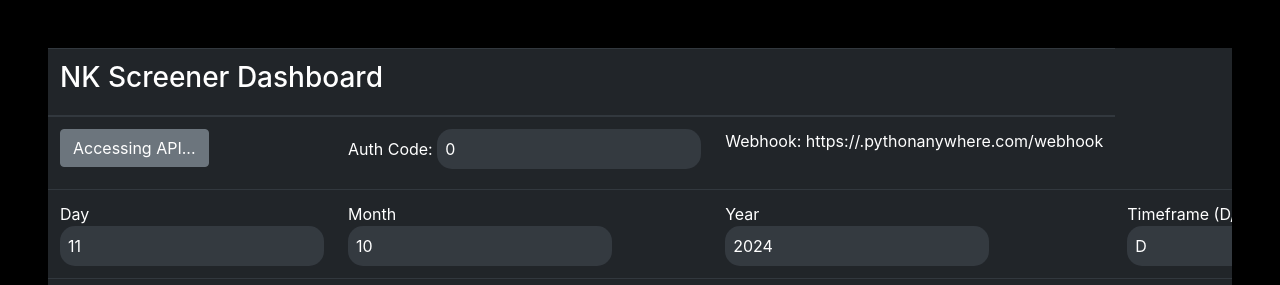
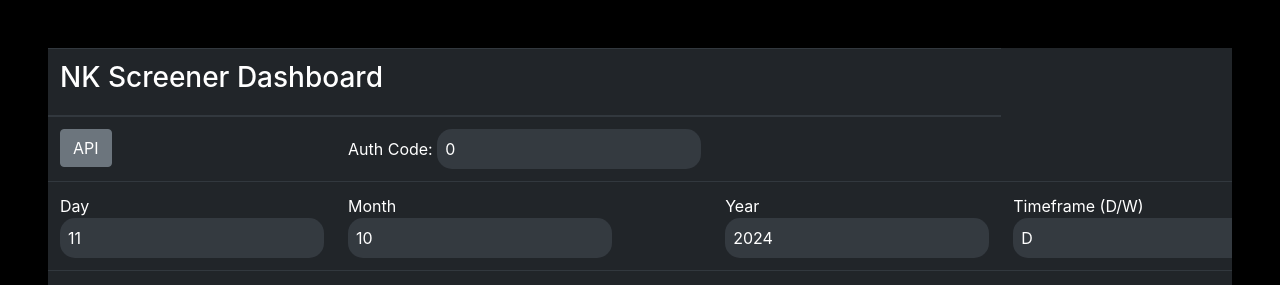
Before and after one commit to chrismjacobs/NKscreener, a Flask app: template templates/alertdash.html in a window 1280 px wide. Shown: the top 285 px of the page. Run offline with Flask 2, Linux system fonts and the light colour scheme; the template is opened without the code that fills it, so the values that code supplies are empty; some libraries are stand-ins or nearby versions.

Commit message:
remove webhook

```diff
--- a/templates/alertdash.html
+++ b/templates/alertdash.html
@@ -31,7 +31,7 @@
                             <td class="" scope="row"><span @click="">Auth Code: </span>
                                 <input type="number" class="bg-dark text-white input1" v-model="passcode"> </input>
                             </td>
-                            <td class="" style="width:20%">
+                            <td class="" style="width:20%;display:none">
                                 Webhook: <span id="copywebhook1" @click="copyWebhook()">[[getWebhook(1)]]</span> <br> <br>
                             </td>
                         </tr>
@@ -144,13 +144,6 @@ let vue = new Vue({
         let code = localStorage.getItem('code')
 
 
-        if (code) {
-            this.passcode = code
-            localStorage.removeItem("code")
-            this.getData()
-
-        }
-
         this.month = new Date().getMonth() + 1
 
         if (new Date().getDate() == 1) {
@@ -163,7 +156,12 @@ let vue = new Vue({
         this.year = new Date().getFullYear()
         console.log(this.day)
 
-        this.getData()
+        if (code) {
+            this.passcode = code
+            localStorage.removeItem("code")
+            this.getData()
+
+        }
     },
     data: {
         date : '',
```
